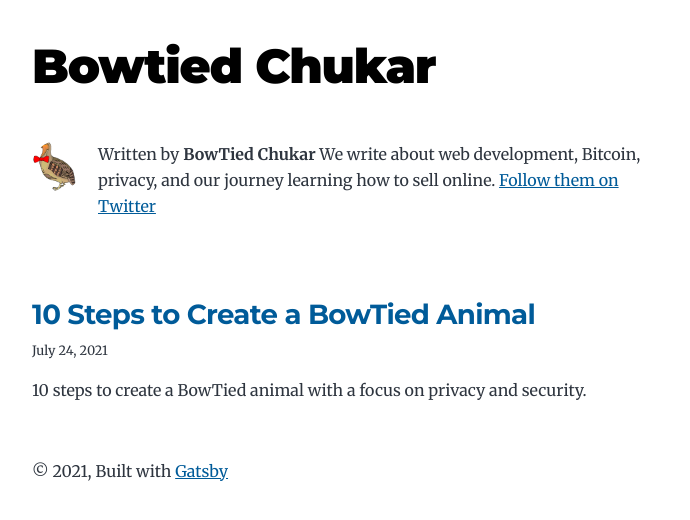
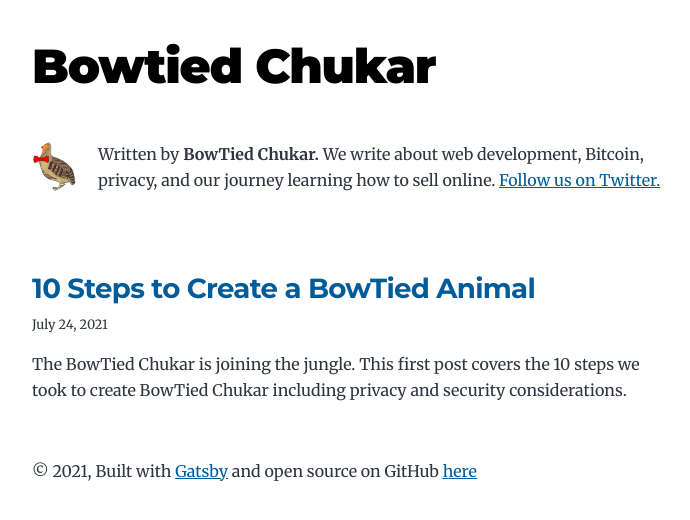
Before and after one commit to bowtiedchukar/bowtiedchukar-blog, a Gatsby site: page / in a window 1280 px wide. Shown: the whole page, without its empty margins (292-982 px from the left). Built offline with nearby package versions, Linux system fonts and the light colour scheme; Gatsby itself is replaced by a stand-in of ours.

Commit message:
Update site information

```diff
--- a/content/blog/ten-steps-to-create-a-bowtied-animal/index.md
+++ b/content/blog/ten-steps-to-create-a-bowtied-animal/index.md
@@ -1,7 +1,7 @@
 ---
 title: 10 Steps to Create a BowTied Animal
 date: "2021-07-24T22:12:03.284Z"
-description: "10 steps to create a BowTied animal with a focus on privacy and security."
+description: "The BowTied Chukar is joining the jungle.  This first post covers the 10 steps we took to create BowTied Chukar including privacy and security considerations."
 ---
 **Welcome avatar!**. The BowTied Chukar is joining the jungle.  We're going to be writing about web development, Bitcoin, privacy, and our journey learning how to sell online.  This first post covers the 10 steps we took to create BowTied Chukar including privacy and security considerations.
 
--- a/src/components/bio.js
+++ b/src/components/bio.js
@@ -44,10 +44,10 @@
       />
       {author?.name && (
         <p>
-          Written by <strong>{author.name}</strong> {author?.summary || null}
+          Written by <strong>{author.name}.</strong> {author?.summary || null}
           {` `}
           <a href={`https://twitter.com/${social?.twitter || ``}`}>
-            Follow them on Twitter
+            Follow us on Twitter.
           </a>
         </p>
       )}
--- a/src/components/layout.js
+++ b/src/components/layout.js
@@ -28,6 +28,8 @@
         © {new Date().getFullYear()}, Built with
         {` `}
         <a href="https://www.gatsbyjs.com">Gatsby</a>
+        {` and open source on GitHub `}
+        <a href="https://github.com/bowtiedchukar/bowtiedchukar-blog">here</a>
       </footer>
     </div>
   )
--- a/src/pages/index.js
+++ b/src/pages/index.js
@@ -12,7 +12,7 @@
   if (posts.length === 0) {
     return (
       <Layout location={location} title={siteTitle}>
-        <Seo title="All posts" />
+        <Seo title="BowTied Chukar" />
         <Bio />
         <p>
           No blog posts found. Add markdown posts to "content/blog" (or the
@@ -25,7 +25,7 @@
 
   return (
     <Layout location={location} title={siteTitle}>
-      <Seo title="All posts" />
+      <Seo title="BowTied Chukar" />
       <Bio />
       <ol style={{ listStyle: `none` }}>
         {posts.map(post => {
```
